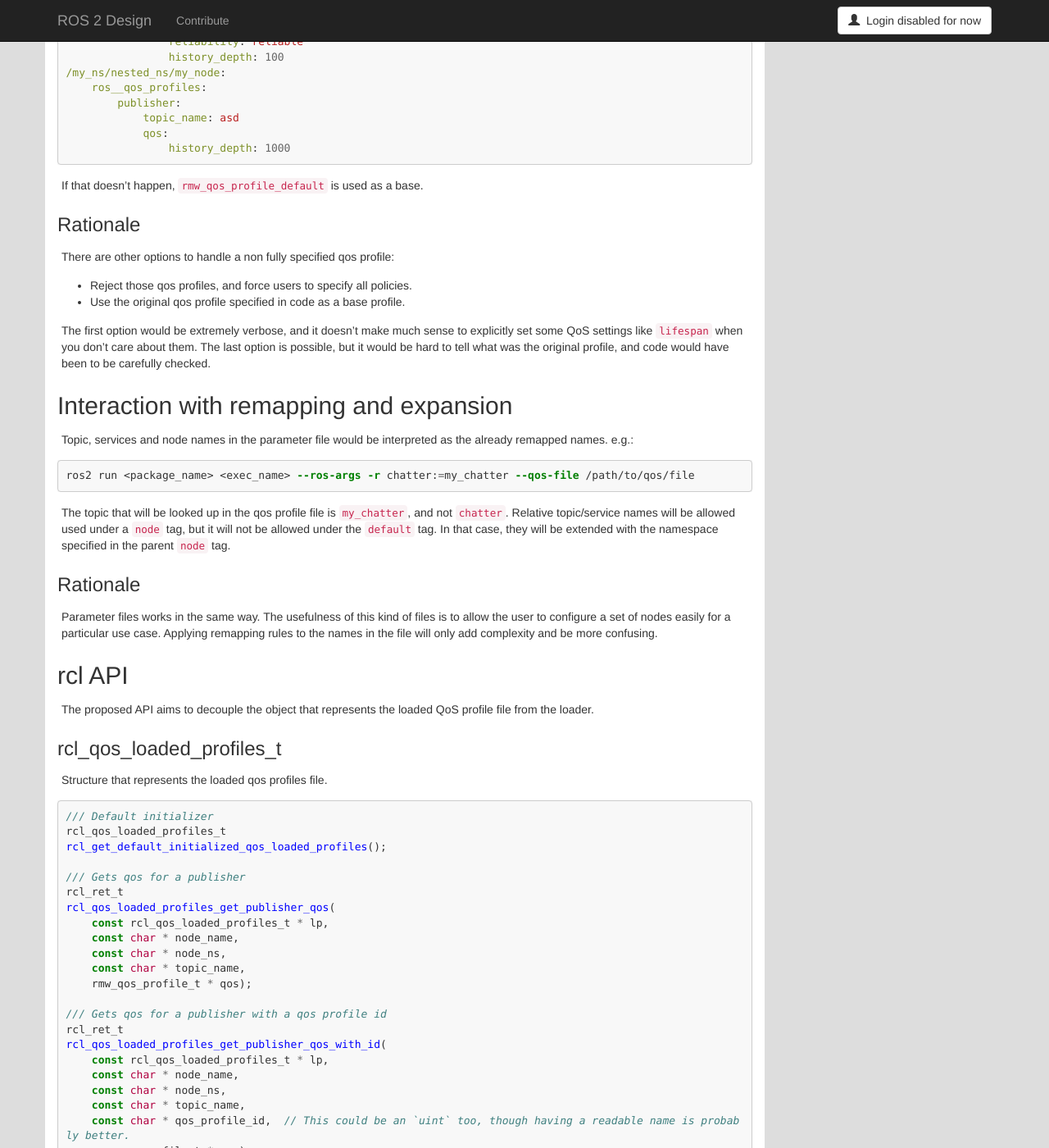
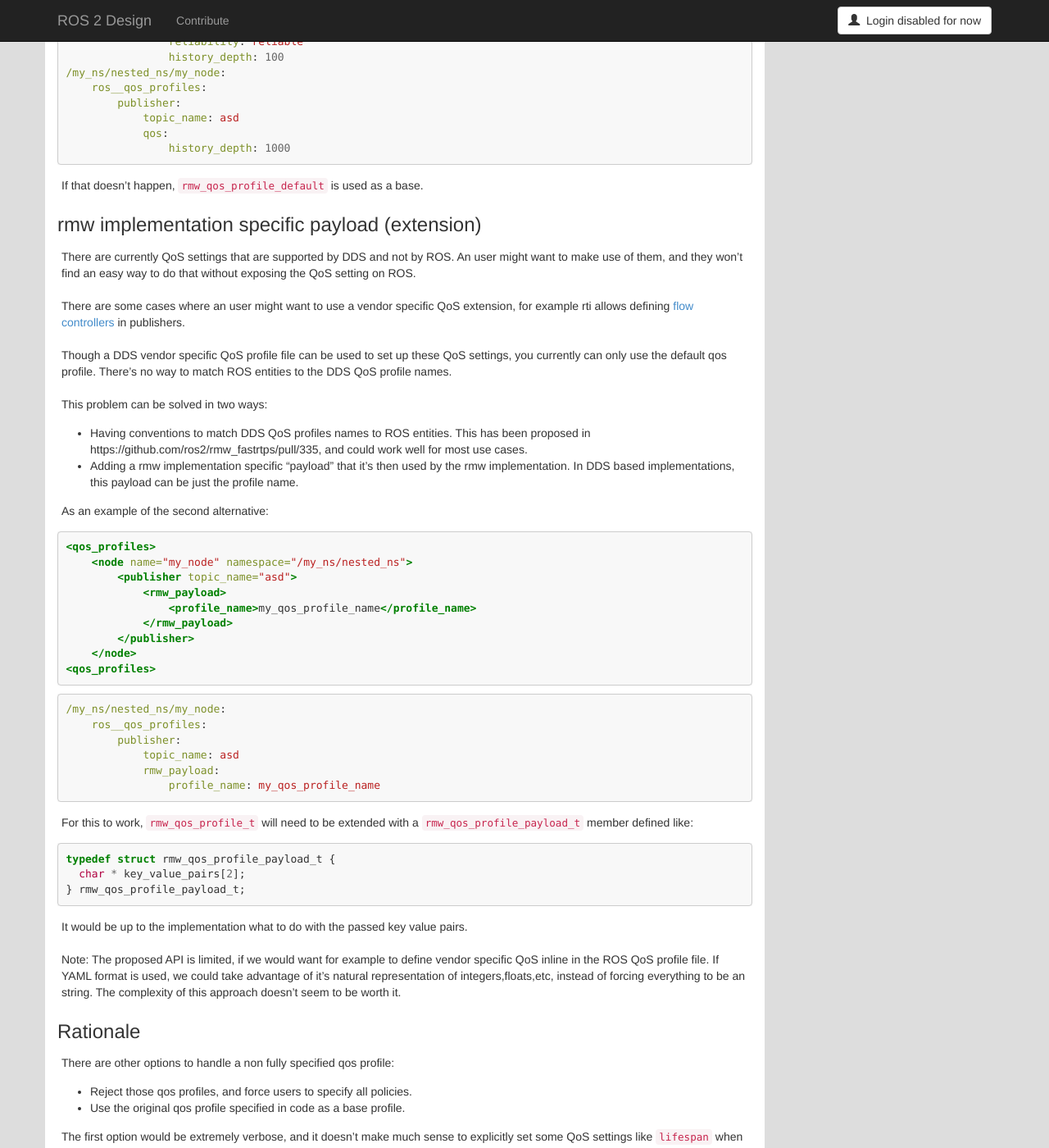
Before and after one commit to ros2/design, a Jekyll site: the page built from articles/external_qos_file.md, in a window 1280 px wide and 1400 px high, scrolled down 4694 px. Shown: the whole window at 82% size. Built offline with Jekyll 4.4.1, drawn with Linux system fonts in a browser that asks for light colours; nearby versions of some CDN libraries; some of the changed text lies outside the part shown.

Commit message:
Add rmw implementation payload idea
Signed-off-by: Ivan Santiago Paunovic <ivanpauno@ekumenlabs.com>

````diff
--- a/articles/external_qos_file.md
+++ b/articles/external_qos_file.md
@@ -273,6 +273,60 @@ If there was a profile defined in the `<default>` section for the same topic or
 
 If that doesn't happen, `rmw_qos_profile_default` is used as a base.
 
+### rmw implementation specific payload (extension)
+
+There are currently QoS settings that are supported by DDS and not by ROS.
+An user might want to make use of them, and they won't find an easy way to do that without exposing the QoS setting on ROS.
+
+There are some cases where an user might want to use a vendor specific QoS extension, for example rti allows defining [flow controllers](https://community.rti.com/static/documentation/connext-dds/5.2.0/doc/manuals/connext_dds/html_files/RTI_ConnextDDS_CoreLibraries_UsersManual/Content/UsersManual/CreatingandConfigCustomFlowC.htm) in publishers.
+
+Though a DDS vendor specific QoS profile file can be used to set up these QoS settings, you currently can only use the default qos profile.
+There's no way to match ROS entities to the DDS QoS profile names.
+
+This problem can be solved in two ways:
+- Having conventions to match DDS QoS profiles names to ROS entities.
+  This has been proposed in https://github.com/ros2/rmw_fastrtps/pull/335, and could work well for most use cases.
+- Adding a rmw implementation specific "payload" that it's then used by the rmw implementation.
+  In DDS based implementations, this payload can be just the profile name.
+
+As an example of the second alternative:
+
+```xml
+<qos_profiles>
+    <node name="my_node" namespace="/my_ns/nested_ns">
+        <publisher topic_name="asd">
+            <rmw_payload>
+                <profile_name>my_qos_profile_name</profile_name>
+            </rmw_payload>
+        </publisher>
+    </node>
+<qos_profiles>
+```
+
+```yaml
+/my_ns/nested_ns/my_node:
+    ros__qos_profiles:
+        publisher:
+            topic_name: asd
+            rmw_payload:
+                profile_name: my_qos_profile_name
+```
+
+For this to work, `rmw_qos_profile_t` will need to be extended with a `rmw_qos_profile_payload_t` member defined like:
+
+```c
+typedef struct rmw_qos_profile_payload_t {
+  char * key_value_pairs[2];
+} rmw_qos_profile_payload_t;
+```
+
+It would be up to the implementation what to do with the passed key value pairs.
+
+Note:
+  The proposed API is limited, if we would want for example to define vendor specific QoS inline in the ROS QoS profile file.
+  If YAML format is used, we could take advantage of it's natural representation of integers,floats,etc, instead of forcing everything to be an string.
+  The complexity of this approach doesn't seem to be worth it.
+
 ### Rationale
 
 There are other options to handle a non fully specified qos profile:
````
